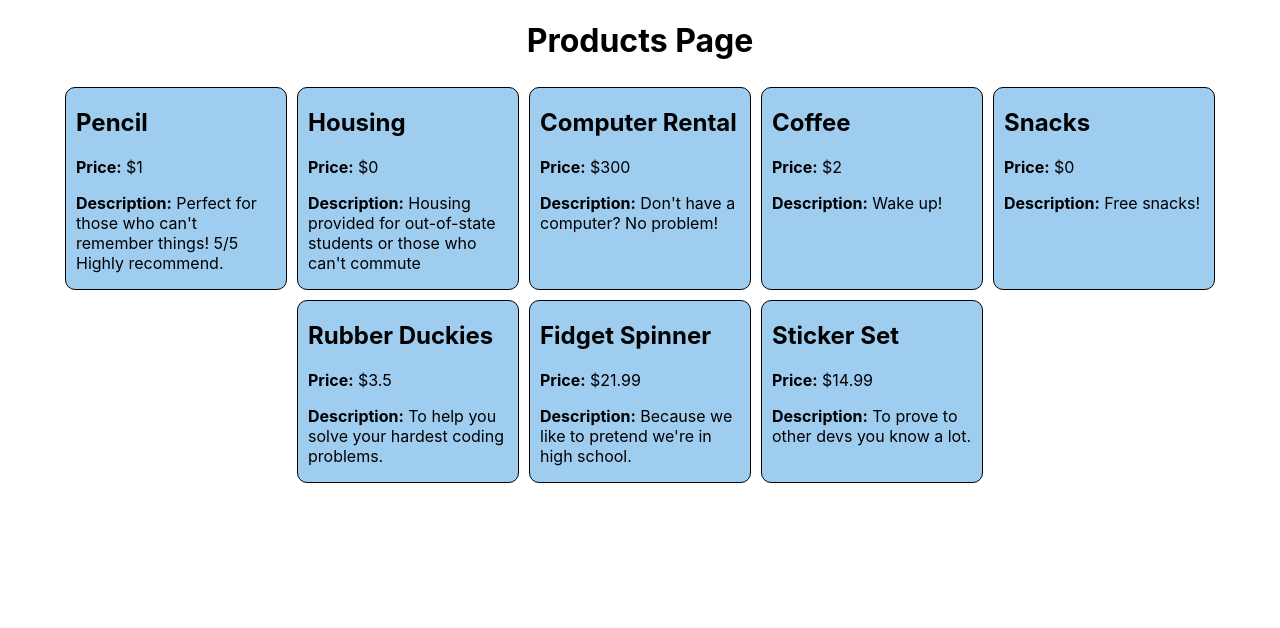
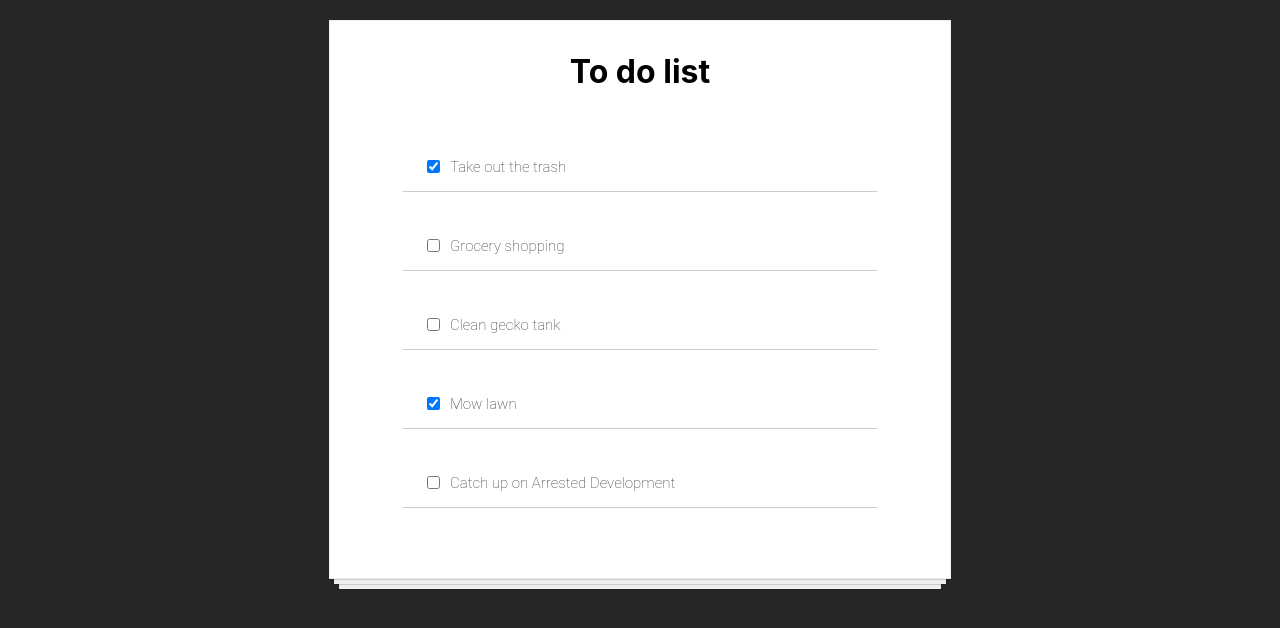
Before and after one commit to Pratham82/React-, a React (Create React App) app in the folder Scrimba-React Course/: page / in a window 1280 px wide. Shown: the top 628 px of the page. Built offline with nearby package versions, Linux system fonts and the light colour scheme.

Commit message:
App updated

```diff
--- a/Scrimba-React Course/src/App.js
+++ b/Scrimba-React Course/src/App.js
@@ -1,8 +1,5 @@
 import React from "react";
 import "./App.css";
-import Header from "./components/Basic_Layouts/Header";
-import MainContent from "./components/Basic_Layouts/MainContent";
-import Footer from "./components/Basic_Layouts/Footer";
 import Main from "./components/Todo/Main";
 function App() {
 	return (
--- a/Scrimba-React Course/src/index.js
+++ b/Scrimba-React Course/src/index.js
@@ -2,10 +2,13 @@ import React from "react";
 import ReactDOM from "react-dom";
 import "./index.css";
 import ProductsPage from "./components/VSchool Products/ProductsPage";
+import Main from "./components/Todo/Main";
+// import App from './App'
+
 ReactDOM.render(
 	<React.StrictMode>
 		{/* <App /> */}
-		<ProductsPage />
+		<Main />
 	</React.StrictMode>,
 	document.getElementById("root")
 );
```
